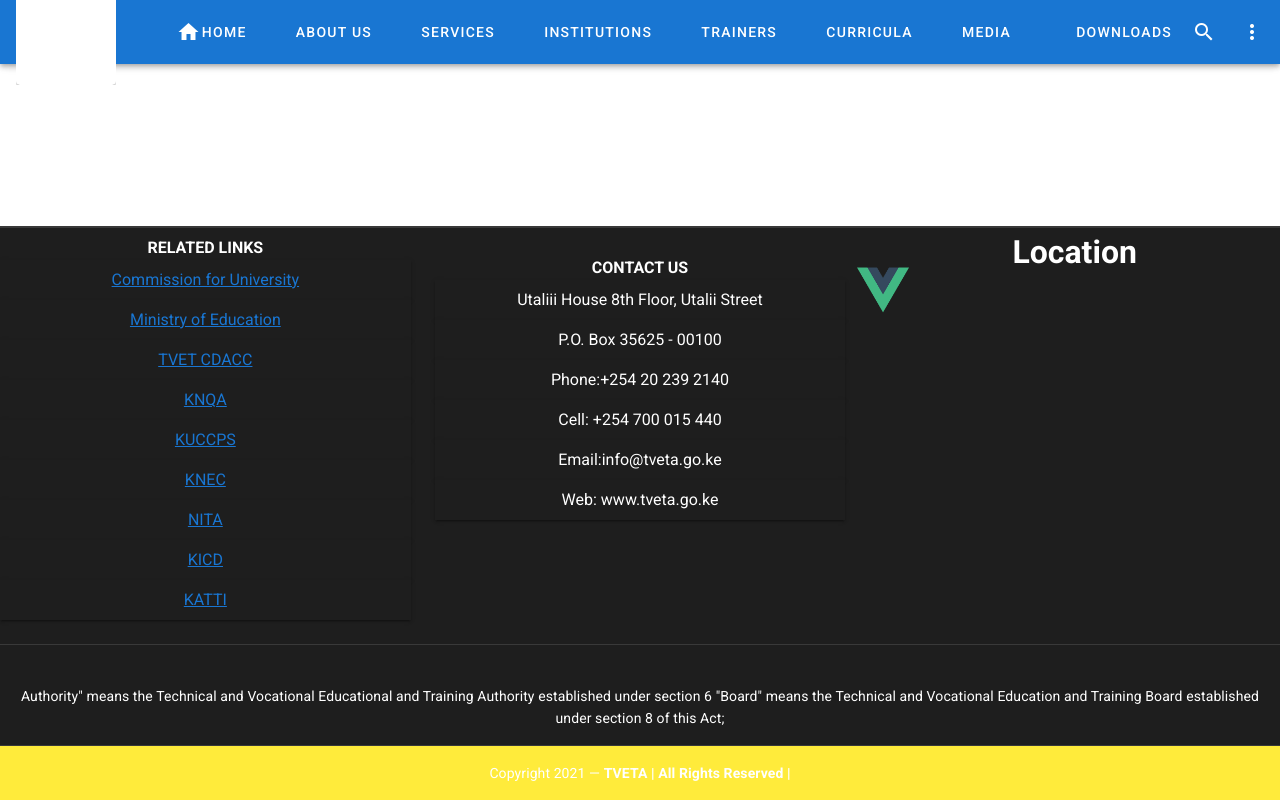
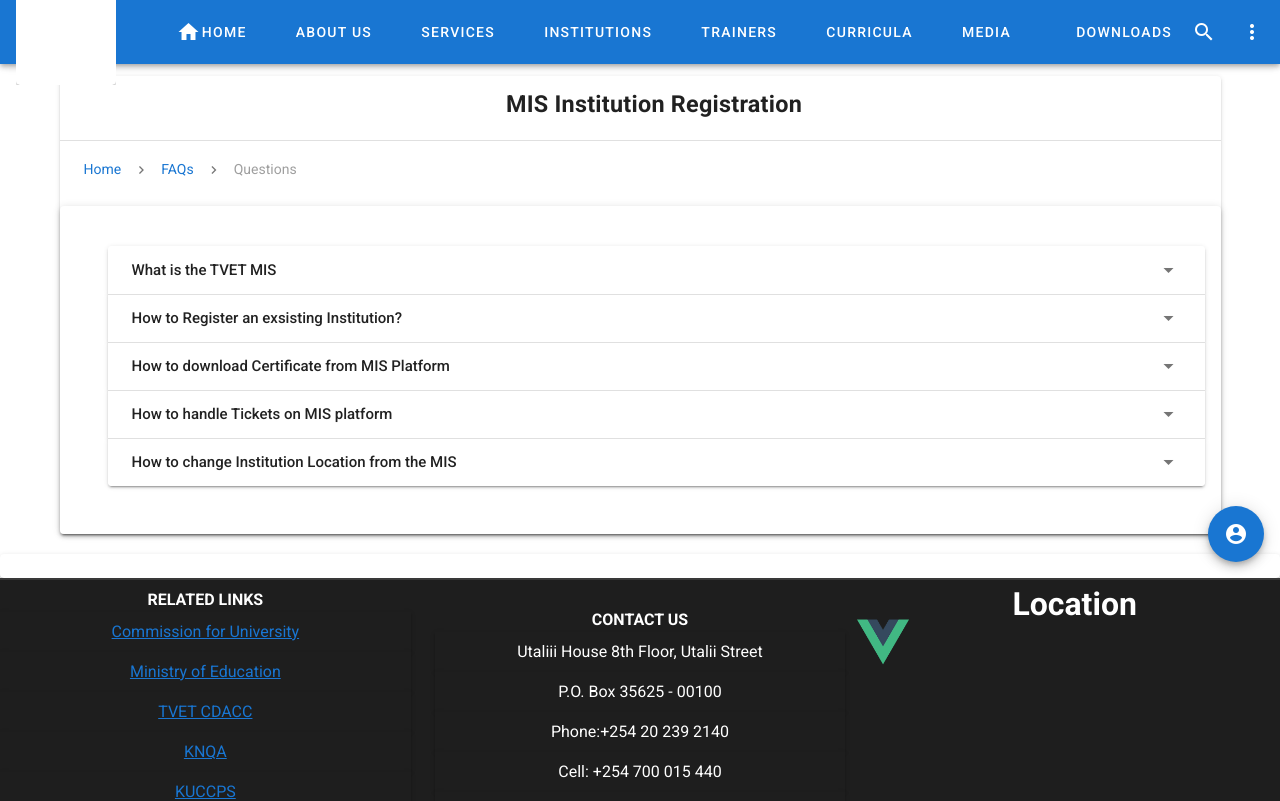
Before and after one commit to PitaKibunja/web-v-ix, a Vue app: page /faqs/questions in a window 1280 px wide. Shown: the top 801 px of the page. Built offline with nearby package versions, Linux system fonts and the light colour scheme.

Commit message:
done with faqs

```diff
--- a/src/App.vue
+++ b/src/App.vue
@@ -1,7 +1,7 @@
 <template>
   <v-app>
     <TopNav/>
-    <v-main class="mt-4 pt-4" style="padding:0px; background: white ">
+    <v-main class="mt-4 pt-4" style="margin: 0px; padding:0px; background: white;  width: 100%">
       <router-view/>
       <Assistant/>
     </v-main>
--- a/src/components/FAQs/FAQ.vue
+++ b/src/components/FAQs/FAQ.vue
@@ -137,44 +137,44 @@
           {
             name: 'MIS Institution Registration',
             icon:'mdi-help',
-            link:'/questions'
+            link:'/faqs/questions'
           },{
             name: 'MIS Institution Registration',
             icon:'mdi-help',
-            link:'/questions'
+            link:'/faqs/questions'
           },{
             name: 'MIS Institution Registration ',
             icon:'mdi-help',
-            link:'/questions'
+            link:'/faqs/questions'
           },{
             name: 'MIS Institution Registration ',
             icon:'mdi-help',
-            link:'/questions'
+            link:'/faqs/questions'
           },
           {
             name: 'Trainer Registration Process',
             icon:'mdi-help',
-            link:'/questions'
+            link:'/faqs/questions'
           },
           {
             name: 'MIS Letter of No Objection',
             icon:'mdi-help',
-            link:'/questions'
+            link:'/faqs/questions'
           },
             {
             name: 'TVET Standards and Guidelines',
             icon:'mdi-help',
-            link:'/questions'
+            link:'/faqs/questions'
           },
             {
             name: 'Access to Outreach Services',
             icon:'mdi-help',
-            link:'/questions'
+            link:'/faqs/questions'
           },
             {
             name: 'TVET Trainers Employment',
             icon:'mdi-help',
-            link:'/questions'
+            link:'/faqs/questions'
           },
 
         ],
--- /dev/null
+++ b/src/components/FAQs/Questions.vue
@@ -0,0 +1,88 @@
+<template>
+    <v-container class="mt-8">
+          <v-card elevation="2">
+
+            <v-card-title>
+                 <v-row cols="12 " class="d-flex justify-center mb-1 ml-4  pt-2">
+                    <div class="font-weight-medium">
+
+                 <h3>MIS Institution Registration</h3>
+                    </div>
+                    </v-row>
+            </v-card-title>
+            <v-divider></v-divider>
+             <div>
+                    <v-breadcrumbs :items="items">
+                        <template v-slot:divider>
+                            <v-icon>mdi-chevron-right</v-icon>
+                        </template>
+                    </v-breadcrumbs>
+            </div>
+            <v-card elevation="3" style="margin: 0px; padding:0px; background: white;  width: 100%">
+                <div class="ma-2 pa-2">
+                        <v-expansion-panels elevation="3" focusable class="mb-6 ma-4 pa-4">
+                         <v-expansion-panel
+                            v-for="quiz in Questions"
+                            :key="quiz"
+                        >
+                    <v-expansion-panel-header class="font-weight-medium" expand-icon="mdi-menu-down">
+                  {{ quiz.quiz }}
+                    </v-expansion-panel-header>
+                    <v-expansion-panel-content>
+                        {{ quiz.answer }}
+                    </v-expansion-panel-content>
+                </v-expansion-panel>
+                </v-expansion-panels>
+                </div>
+            </v-card>
+          </v-card>
+    </v-container>
+</template>
+<script>
+  export default {
+    data () {
+      return {
+          items: [
+        {
+          text: 'Home',
+          disabled: false,
+          href: '/',
+        },
+        {
+          text: 'FAQs',
+          disabled: false,
+          href: '/faqs',
+        },
+        {
+          text: 'Questions',
+          disabled: true,
+          href: '/faqs/questions',
+        },
+      ],
+        Questions: [
+          {
+            quiz: 'What is the TVET MIS',
+            answer:'Lorem ipsum dolor sit amet consectetur adipisicing elit. Neque laudantium voluptate aut ea, voluptatem ut aspernatur assumenda dignissimos excepturi nam earum iste laboriosam nemo reiciendis cupiditate ullam sint labore incidunt.',
+
+          },{
+            quiz: 'How to Register an exsisting Institution?',
+            answer:'Lorem ipsum dolor sit amet consectetur adipisicing elit. Neque laudantium voluptate aut ea, voluptatem ut aspernatur assumenda dignissimos excepturi nam earum iste laboriosam nemo reiciendis cupiditate ullam sint labore incidunt.',
+
+          },{
+            quiz: 'How to download Certificate from MIS Platform',
+            answer:'Lorem ipsum dolor sit amet consectetur adipisicing elit. Neque laudantium voluptate aut ea, voluptatem ut aspernatur assumenda dignissimos excepturi nam earum iste laboriosam nemo reiciendis cupiditate ullam sint labore incidunt.',
+
+          },{
+            quiz: 'How to handle Tickets on MIS platform',
+            answer:'Lorem ipsum dolor sit amet consectetur adipisicing elit. Neque laudantium voluptate aut ea, voluptatem ut aspernatur assumenda dignissimos excepturi nam earum iste laboriosam nemo reiciendis cupiditate ullam sint labore incidunt.',
+
+          },{
+            quiz: 'How to change Institution Location from the MIS',
+            answer:'Lorem ipsum dolor sit amet consectetur adipisicing elit. Neque laudantium voluptate aut ea, voluptatem ut aspernatur assumenda dignissimos excepturi nam earum iste laboriosam nemo reiciendis cupiditate ullam sint labore incidunt.',
+
+          }
+        ],
+      }
+    },
+  }
+</script>
--- a/src/router/index.js
+++ b/src/router/index.js
@@ -14,6 +14,7 @@
 import Downloads from '../components/Repo/Downloads.vue'
 import Career from '../components/Repo/Career.vue'
 import FAQ from '../components/FAQs/FAQ.vue'
+import Questions from '../components/FAQs/Questions.vue'
 import CareerDetails from '../components/Repo/CareerDetails.vue'
 import Tenders from '../components/Repo/Tenders.vue'
 import Search from '../components/cards/Search.vue'
@@ -46,6 +47,10 @@
     path: '/faqs',
     name: 'FAQS',
     component: FAQ
+  },{
+    path: '/faqs/questions',
+    name: 'Questions',
+    component: Questions
   },{
     path: '/careerdetails',
     name: 'Career Details',
```
